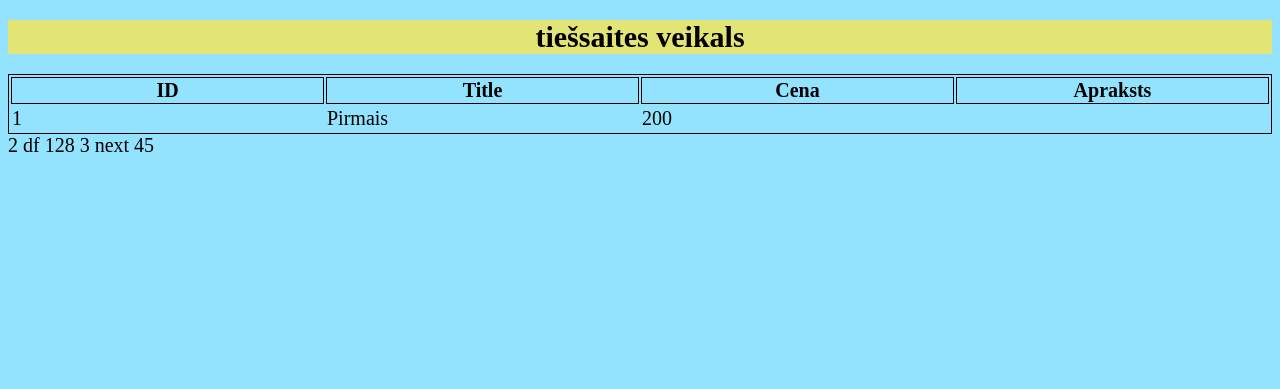
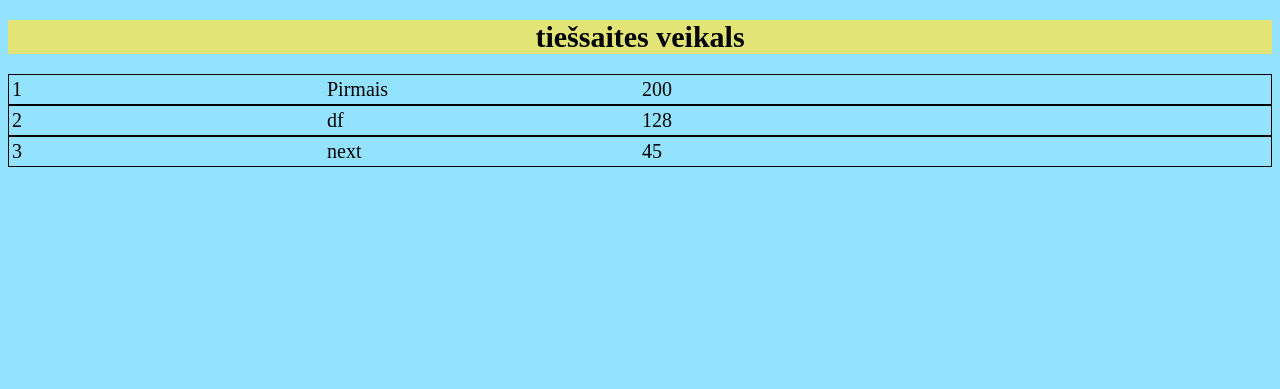
Before and after one commit to AleksandrZelukin/veikals, a Flask app: page / in a window 1280 px wide. Shown: the part 31-420 px from the top of the page. Run offline with Flask 2, Linux system fonts and the light colour scheme; data comes from the database, SQL or seed files in the repository.

Commit message:
Update apps

```diff
--- a/templates/index.html
+++ b/templates/index.html
@@ -8,17 +8,9 @@
 <title>tiešsaites veikals</title>
 <div>
 
-
+    {% for i in data  %}
     <table style="width:100%">
         <tr>
-            <th>ID</th>
-            <th>Title</th>
-            <th>Cena</th>
-            <th>Apraksts</th>
-        </tr>
-        {% for i in data  %}
-        <tr>
-
           <td style="width: 25%">{{i.id}}</td>
           <td style="width: 25%">{{i.title}}</td>
           <td style="width: 25%">{{i.price}}</td>
```
